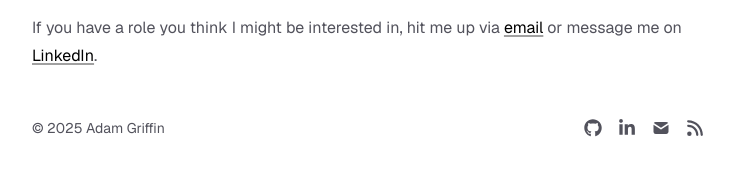
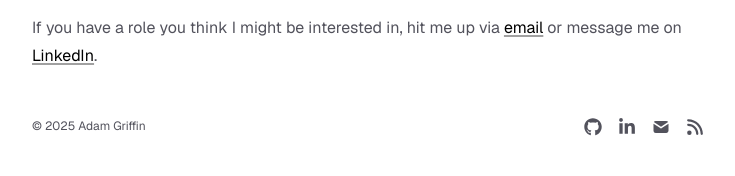
Before and after one commit to adamwgriffin/portfolio, a Next.js app: page / in a window 1280 px wide. Shown: the part 734-910 px from the top of the page, without its empty margins (272-1007 px from the left). Built offline with nearby package versions, Linux system fonts and the light colour scheme.

Commit message:
Added fade in animation to footer

```diff
--- a/components/AnimatedFadeInDiv.tsx
+++ b/components/AnimatedFadeInDiv.tsx
@@ -1,3 +1,5 @@
+"use client";
+
 import { motion } from "motion/react";
 
 export type AnimatedFadeInDivProps = React.ComponentProps<typeof motion.div>;
--- a/components/Footer.tsx
+++ b/components/Footer.tsx
@@ -1,18 +1,17 @@
 import { metaData } from "@/lib/config";
 import { SocialLinks } from "./SocialLinks";
+import { AnimatedFadeInDiv } from "@/components/AnimatedFadeInDiv";
 
 export function Footer() {
   return (
-    <footer
-      className="flex justify-between text-sm text-zinc-600 dark:text-zinc-300
-        py-12"
-    >
-      <div>
+    <footer className="flex justify-between text-zinc-600 dark:text-zinc-300
+      py-12">
+      <AnimatedFadeInDiv className="text-xs">
         <time>© {new Date().getFullYear()}</time> {metaData.title}
-      </div>
-      <div className="flex items-center gap-4">
+      </AnimatedFadeInDiv>
+      <AnimatedFadeInDiv className="flex items-center gap-4">
         <SocialLinks />
-      </div>
+      </AnimatedFadeInDiv>
     </footer>
   );
 }
```
